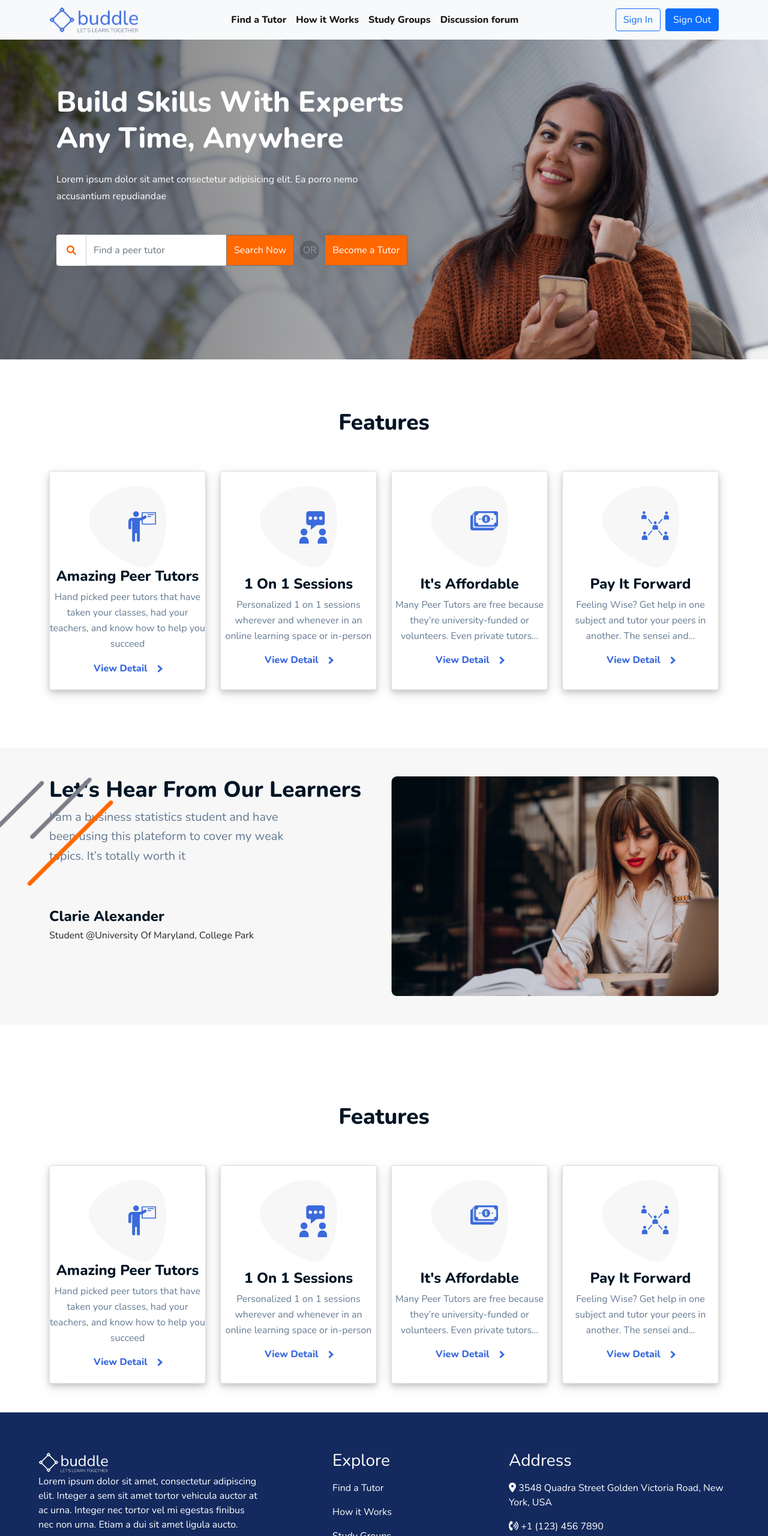
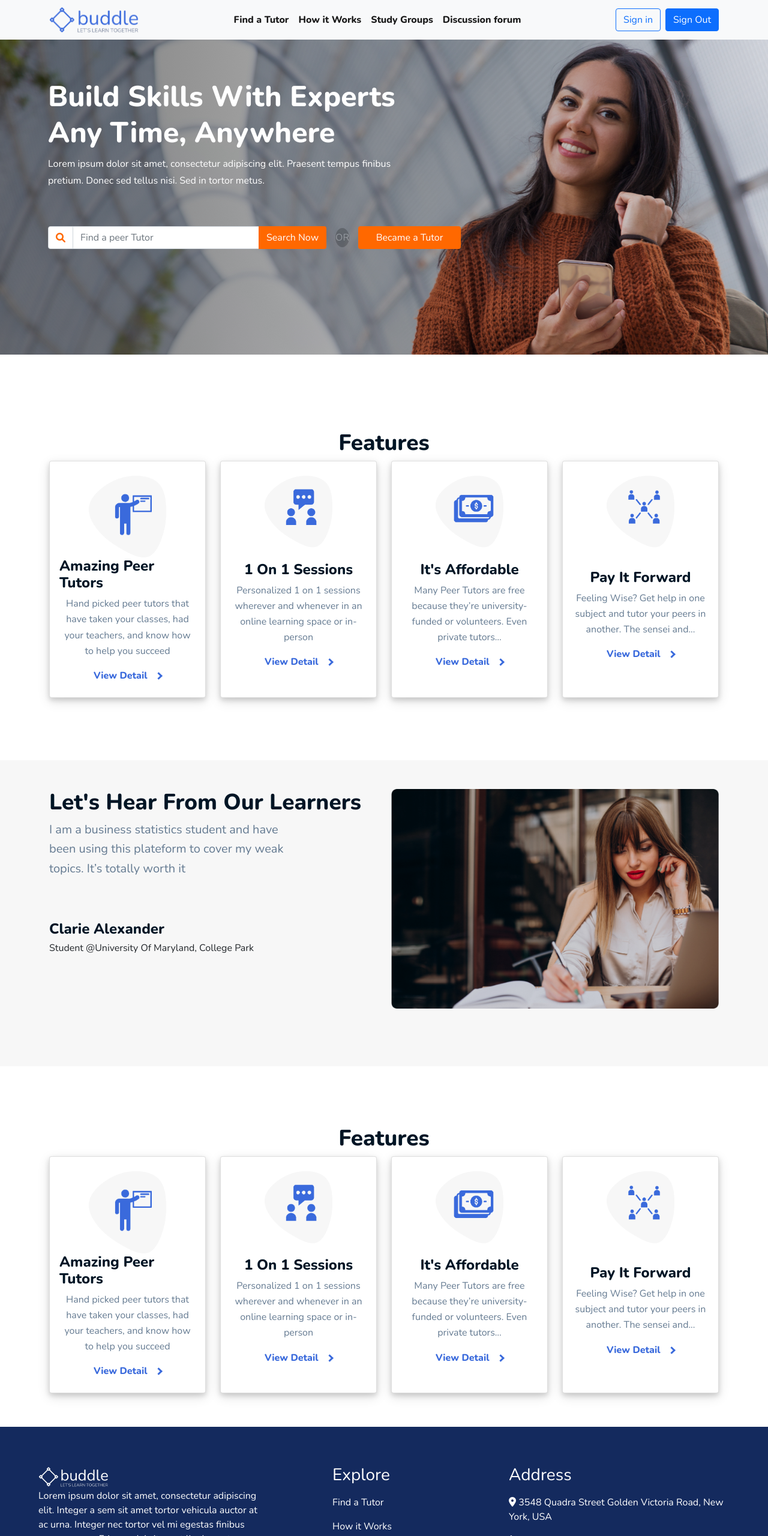
Before and after one commit to nitin-nagar/html-assignment, a plain HTML site: page index.html in a window 1280 px wide. Shown: the top 2560 px of the page at 60% size. Drawn offline with nearby package versions, Linux system fonts and the light colour scheme.

Commit message:
Completed responsive except mobile

```diff
--- a/css/style.css
+++ b/css/style.css
@@ -23,57 +23,34 @@ html {
   line-height: normal;
   color: #001525;
 }
-
-.showcase-info {
-  top: 140px;
-  left: 82px;
-  max-width: 50%;
+.showcase {
+  background: url("../img/head-poster.png") no-repeat center center/cover;
+  position: relative;
+  top: -75px;
+  z-index: -999;
+  width: 100%;
+  height: 600px;
 }
-.showcase-info-heading {
-  font-family: Nunito;
+.showcase-content {
+  width: 60%;
+  padding-top: 140px;
+  padding-left: 80px;
+}
+h1.showcase-heading {
+  width: 90%;
   font-size: 48px;
   font-weight: 800;
-  font-stretch: normal;
-  font-style: normal;
+  color: #fff;
   line-height: 1.25;
-  letter-spacing: normal;
+}
+p.showcase-desc {
+  width: 85%;
+  font-size: 16px;
   color: #fff;
-}
-.showcase-info-para {
-  width: 580px;
-  height: 56px;
-  font-family: Nunito;
-  font-size: 16px;
-  font-weight: normal;
-  font-stretch: normal;
-  font-style: normal;
   line-height: 1.75;
-  letter-spacing: normal;
-  color: #fff;
-  margin: 25px 0;
-}
-.showcase-info-form {
-  width: 95%;
-  margin: 50px 0;
-}
-.showcase-info-form button {
-  background-color: var(--color-orng);
 }
 
-.showcase-info-search {
-  width: 50px;
-  display: flex;
-  justify-content: center;
-  align-items: center;
-  border-top-left-radius: 4px;
-  border-bottom-left-radius: 4px;
-  background-color: #fff;
-}
-.showcase-info-search i {
-  background-color: #fff;
-  color: var(--color-orng);
-}
-.showcase-info #or-container {
+#or-container {
   display: flex;
   justify-content: center;
   align-items: center;
@@ -82,25 +59,26 @@ html {
   background-color: #000;
   opacity: 0.2;
   border-radius: 50%;
-  margin: 10px;
+  margin: 15px;
   color: #fff;
 }
-.features {
-  display: flex;
-  flex-direction: column;
-  justify-content: center;
-  align-items: center;
+.showcase-form {
+  width: 100%;
+  margin-top: 50px;
 }
-.features-heading h1 {
-  margin-top: 80px;
-  font-family: Nunito;
-  font-size: 37px;
-  font-weight: 800;
-  font-stretch: normal;
-  font-style: normal;
-  line-height: normal;
-  letter-spacing: normal;
-  color: #001525;
+.showcase-form button {
+  color: #fff;
+  background-color: var(--color-orng);
+}
+.search-logo {
+  width: 20%;
+}
+.showcase-form span {
+  background-color: #fff;
+  color: var(--color-orng);
+}
+.showcase-form .btn-tutor {
+  width: 35%;
 }
 .card {
   box-shadow: 0 4px 8px 0 rgba(0, 0, 0, 0.15), 0 6px 20px 0 rgba(0, 0, 0, 0.12);
@@ -108,44 +86,25 @@ html {
 .card-img-top {
   width: 50%;
 }
-.card-img-overlay {
-  width: 30%;
-  top: 50px;
-  left: 115px;
-}
+
 .card-body {
   padding: 0;
 }
 .card-body .card-title {
-  font-family: Nunito;
   font-size: 24px;
   font-weight: bold;
-  font-stretch: normal;
-  font-style: normal;
   line-height: 1.17;
-  letter-spacing: normal;
   color: #001525;
-  white-space: nowrap;
 }
 .card-body .card-text {
-  font-family: Nunito;
   font-size: 16px;
-  font-weight: normal;
-  font-stretch: normal;
-  font-style: normal;
   line-height: 1.63;
-  letter-spacing: normal;
   text-align: center;
   color: #647a91;
 }
 .card-body .card-link {
-  font-family: Nunito;
   font-size: 16px;
   font-weight: bold;
-  font-stretch: normal;
-  font-style: normal;
-  line-height: normal;
-  letter-spacing: normal;
   color: #3a6adc;
   text-decoration: none;
 }
@@ -158,7 +117,7 @@ html {
   transform: rotate(-45deg);
   -webkit-transform: rotate(-45deg);
 }
-#testimonials {
+.testimonials {
   background-color: #f7f7f7;
 }
 .testimonial {
@@ -186,18 +145,17 @@ html {
 
   color: #001525;
 }
-#group-background {
-  position: absolute;
-  right: 10%;
+.features {
+  display: flex;
+  flex-direction: column;
+  justify-content: center;
+  align-items: center;
 }
-/* #group-background #reading-girl {
-  z-index: 2;
-  position: relative;
-}  */
-#group-background #three-line {
-  z-index: 3;
-  width: 20%;
-  /* position: absolute; */
+.features-heading h1 {
+  margin-top: 50px;
+  font-size: 37px;
+  font-weight: 800;
+  color: #001525;
 }
 
 .footer {
@@ -250,3 +208,89 @@ hr {
   margin: 25px 0 0 0;
   padding: 0;
 }
+
+/* tablet view  */
+@media screen and (max-width: 768px) {
+  .showcase {
+    height: 400px;
+    top: -50px;
+  }
+  .showcase-content {
+    width: 80%;
+    padding-top: 80px;
+    padding-left: 60px;
+  }
+
+  h1.showcase-heading {
+    font-size: 30px;
+    margin: 20px 0;
+  }
+  p.showcase-desc {
+    font-size: 13px;
+    color: #fff;
+    margin: 10px 0;
+  }
+  #or-container {
+    width: 28px;
+    height: 28px;
+  }
+  .showcase-form {
+    width: 80%;
+    margin-top: 20px;
+    display: flex;
+    flex-direction: column;
+    justify-content: center;
+    align-items: center;
+  }
+  .showcase-form .btn-tutor {
+    width: 60%;
+  }
+
+  .testimonial-heading {
+    padding-top: 20px;
+  }
+  .testimonial-video {
+    margin-top: 50px;
+  }
+  .features-heading h1 {
+    margin-top: 40px;
+  }
+}
+/* Mobile view  */
+@media screen and (max-width: 426px) {
+  .showcase {
+    height: 300px;
+  }
+  .showcase-content {
+    width: 80%;
+    padding-top: 60px;
+    padding-left: 40px;
+  }
+  h1.showcase-heading {
+    font-size: 20px;
+    margin: 10px 0;
+  }
+  p.showcase-desc {
+    font-size: 10px;
+    color: #fff;
+  }
+  #or-container {
+    width: 25px;
+    height: 25px;
+  }
+  .showcase-form {
+    width: 100%;
+  }
+  .showcase-form input {
+    width: 10%;
+  }
+  .showcase-form button {
+    width: 10%;
+  }
+  .showcase-form .btn-tutor {
+    width: 60%;
+  }
+  .features-heading h1 {
+    margin-top: 20px;
+  }
+}
--- a/index.html
+++ b/index.html
@@ -25,8 +25,42 @@
     <header>
         <nav class="navbar navbar-expand-lg navbar-light bg-light">
             <div class="container">
+                <a class="navbar-brand p-0 m-0" href="#">
+                    <img width="150px" src="img/buddle-logo.png" alt="">
+                </a>
+                <button class="navbar-toggler" type="button" data-bs-toggle="collapse"
+                    data-bs-target="#navbarSupportedContent" aria-controls="navbarSupportedContent"
+                    aria-expanded="false" aria-label="Toggle navigation">
+                    <span class="navbar-toggler-icon"></span>
+                </button>
+                <div class="collapse navbar-collapse " id="navbarSupportedContent">
+                    <ul class="navbar-nav  ms-auto me-0 mb-2 mb-lg-0">
+                        <li class="nav-item">
+                            <a class="nav-link active" aria-current="page" href="#">Find a Tutor</a>
+                        </li>
+                        <li class="nav-item">
+                            <a class="nav-link active" aria-current="page" href="#">How it Works</a>
+                        </li>
+                        <li class="nav-item">
+                            <a class="nav-link active" aria-current="page" href="#">Study Groups</a>
+                        </li>
+                        <li class="nav-item">
+                            <a class="nav-link active" aria-current="page" href="#">Discussion forum</a>
+                        </li>
 
-                <!-- <span class="navbar-toggler-icon float-start"></span> -->
+                    </ul>
+                    <div class="d-flex  ms-auto me-0">
+
+                        <button class="btn btn-outline-primary me-2" type="submit">Sign in</button>
+                        <button class="btn btn-primary" type="submit">Sign Out</button>
+                    </div>
+                </div>
+            </div>
+        </nav>
+        <!-- <nav class="navbar navbar-expand-lg navbar-light bg-light">
+            <div class="container">
+
+
                 <a class="navbar-brand p-0 m-0" href="#">
                     <img width="150px" src="img/buddle-logo.png" alt="">
                 </a>
@@ -69,8 +103,30 @@
                 </div>
 
             </div>
-        </nav>
-        <div id="showcase">
+        </nav> -->
+        <div class="showcase">
+            <!-- <div class="showcase-img"><img class="img-fluid top-0" src="img/head-poster.png" alt=""></div> -->
+            <div class="showcase-content">
+                <h1 class="showcase-heading mb-2">Build Skills With Experts Any Time, Anywhere</h1>
+                <p class="showcase-desc mt-2">Lorem ipsum dolor sit amet, consectetur adipiscing elit. Praesent tempus
+                    finibus pretium. Donec sed tellus nisi. Sed in tortor metus.
+                </p>
+
+                <div class="showcase-form mb-3 center flex-row">
+                    <div class="input-group ">
+
+                        <span class="input-group-text" id="addon-wrapping"><i class="fas fa-search"></i></span>
+                        <input type="text" class="form-control" placeholder="Find a peer Tutor"
+                            aria-describedby="button-addon2">
+                        <button class="btn" type="button" id="button-addon2">Search Now</button>
+                    </div>
+                    <div id="or-container">OR</div>
+                    <button class="btn btn-tutor" type="button" id="button-addon2">Became a Tutor</button>
+                </div>
+
+            </div>
+        </div>
+        <!-- <div id="showcase">
             <img class="img-fluid showcase-img position-relative" src="img/head-poster.png" alt="">
             <div class="container showcase-info position-absolute">
                 <h1 class="showcase-info-heading ">Build Skills With Experts Any Time,
@@ -90,19 +146,18 @@
                     <button class="btn btn-secondary" type="button">Become a Tutor</button>
                 </div>
             </div>
-        </div>
+        </div> -->
     </header>
     <section class="features">
         <div class="features-heading">
             <h1>Features</h1>
         </div>
-        <div class="container my-lg-5">
+        <div class="container mb-5">
             <div class="row row-cols-1 row-cols-md-4 ">
-                <div class="col ">
-                    <div class="card h-100 center py-4">
-                        <img src="img/path.png" class="card-img-top" alt="...">
-                        <img src="img/teacher.png" class="card-img-overlay" alt="...">
-                        <div class="card-body center">
+                <div class="col-12 col-md-6 col-lg-3 mb-2 ">
+                    <div class="card h-100 center py-4 ">
+                        <img src="img/feature-teacher.png" class="card-img-top" alt="...">
+                        <div class="card-body center px-3">
                             <h5 class="card-title">Amazing Peer Tutors</h5>
                             <p class="card-text">Hand picked peer tutors that have taken your classes, had your
                                 teachers, and know how to help you succeed</p>
@@ -110,10 +165,9 @@
                         </div>
                     </div>
                 </div>
-                <div class="col ">
-                    <div class="card h-100 center py-4">
-                        <img src="img/path.png" class="card-img-top" alt="...">
-                        <img src="img/conversation.png " class=" card-img-overlay" alt="...">
+                <div class="col-12 col-md-6 col-lg-3 mb-2">
+                    <div class="card h-100 center  py-4 px-3">
+                        <img src="img/feature-conversation.png " class=" card-img-top" alt="...">
                         <div class="card-body center">
                             <h5 class="card-title">1 On 1 Sessions</h5>
                             <p class="card-text">Personalized 1 on 1 sessions wherever and whenever in an online
@@ -122,12 +176,11 @@
                         </div>
                     </div>
                 </div>
-                <div class="col ">
-                    <div class="card h-100 center py-4">
+                <div class="col-12 col-md-6 col-lg-3 mb-2">
+                    <div class="card h-100 center py-4 px-3">
 
 
-                        <img src="img/path.png" class="card-img-top" alt="...">
-                        <img src="img/money.png" class="card-img-overlay" alt="...">
+                        <img src="img/feature-money.png" class="card-img-top" alt="...">
 
                         <div class="card-body center">
                             <h5 class="card-title">It's Affordable</h5>
@@ -137,10 +190,9 @@
                         </div>
                     </div>
                 </div>
-                <div class="col ">
-                    <div class="card h-100 center py-4">
-                        <img src="img/path.png" class="card-img-top" alt="...">
-                        <img src="img/connecting-people.png" class="card-img-overlay" alt="...">
+                <div class="col-12  col-md-6 col-lg-3 mb-2">
+                    <div class="card h-100 center py-4 px-3">
+                        <img src="img/feature-connecting.png" class="card-img-top" alt="...">
                         <div class="card-body center">
                             <h5 class="card-title">Pay It Forward</h5>
                             <p class="card-text">Feeling Wise? Get help in one subject and tutor your peers in another.
@@ -152,25 +204,23 @@
             </div>
         </div>
     </section>
-    <section id="testimonials">
+    <section class="testimonials ">
         <div class="container my-lg-5 py-lg-5">
             <div class="row testimonial">
-                <div class="col-6">
-                    <h1>Let's Hear From Our Learners</h1>
-                    <p>I am a business statistics student and have been using this plateform to cover my weak topics.
+                <div class="col-12 col-lg-6">
+                    <h1 class="testimonial-heading">Let's Hear From Our Learners</h1>
+                    <p class="testimonial-desc">I am a business statistics student and have been using this plateform to
+                        cover my weak topics.
                         It’s totally worth it
                     </p>
                     <h5>Clarie Alexander</h5>
                     <h6><span>Student</span> @University Of Maryland, College Park</h6>
                 </div>
-                <div class="col-6">
+                <div class="col-12 col-lg-6 testimonial-video mb-5">
                     <img id="reading-girl" class="img-fluid" src="img/reading-girl.png" alt="">
 
                 </div>
-                <div id="group-background">
 
-                    <img id="three-line" src="img/group-background.png" alt="">
-                </div>
             </div>
         </div>
     </section>
@@ -178,13 +228,12 @@
         <div class="features-heading">
             <h1>Features</h1>
         </div>
-        <div class="container my-lg-5">
+        <div class="container mb-5">
             <div class="row row-cols-1 row-cols-md-4 ">
-                <div class="col ">
-                    <div class="card h-100 center py-4">
-                        <img src="img/path.png" class="card-img-top" alt="...">
-                        <img src="img/teacher.png" class="card-img-overlay" alt="...">
-                        <div class="card-body center">
+                <div class="col-12 col-md-6 col-lg-3 mb-2 ">
+                    <div class="card h-100 center py-4 ">
+                        <img src="img/feature-teacher.png" class="card-img-top" alt="...">
+                        <div class="card-body center px-3">
                             <h5 class="card-title">Amazing Peer Tutors</h5>
                             <p class="card-text">Hand picked peer tutors that have taken your classes, had your
                                 teachers, and know how to help you succeed</p>
@@ -192,10 +241,9 @@
                         </div>
                     </div>
                 </div>
-                <div class="col ">
-                    <div class="card h-100 center py-4">
-                        <img src="img/path.png" class="card-img-top" alt="...">
-                        <img src="img/conversation.png " class=" card-img-overlay" alt="...">
+                <div class="col-12 col-md-6 col-lg-3 mb-2">
+                    <div class="card h-100 center  py-4 px-3">
+                        <img src="img/feature-conversation.png " class=" card-img-top" alt="...">
                         <div class="card-body center">
                             <h5 class="card-title">1 On 1 Sessions</h5>
                             <p class="card-text">Personalized 1 on 1 sessions wherever and whenever in an online
@@ -204,12 +252,11 @@
                         </div>
                     </div>
                 </div>
-                <div class="col ">
-                    <div class="card h-100 center py-4">
+                <div class="col-12 col-md-6 col-lg-3 mb-2">
+                    <div class="card h-100 center py-4 px-3">
 
 
-                        <img src="img/path.png" class="card-img-top" alt="...">
-                        <img src="img/money.png" class="card-img-overlay" alt="...">
+                        <img src="img/feature-money.png" class="card-img-top" alt="...">
 
                         <div class="card-body center">
                             <h5 class="card-title">It's Affordable</h5>
@@ -219,10 +266,9 @@
                         </div>
                     </div>
                 </div>
-                <div class="col ">
-                    <div class="card h-100 center py-4">
-                        <img src="img/path.png" class="card-img-top" alt="...">
-                        <img src="img/connecting-people.png" class="card-img-overlay" alt="...">
+                <div class="col-12  col-md-6 col-lg-3 mb-2">
+                    <div class="card h-100 center py-4 px-3">
+                        <img src="img/feature-connecting.png" class="card-img-top" alt="...">
                         <div class="card-body center">
                             <h5 class="card-title">Pay It Forward</h5>
                             <p class="card-text">Feeling Wise? Get help in one subject and tutor your peers in another.
@@ -237,7 +283,7 @@
     <footer>
         <div class="container-fluid footer">
             <div class="row footer-top">
-                <div class="col-5 footer-info">
+                <div class="col-lg-5 footer-info">
                     <img src="img/buddle-logo1.png" alt="">
                     <p>
                         Lorem ipsum dolor sit amet, consectetur adipiscing elit. Integer a sem sit amet tortor vehicula
@@ -259,7 +305,7 @@
                         </div>
                     </div>
                 </div>
-                <div class="col-3 footer-menu">
+                <div class="col-lg-3 footer-menu">
                     <h3>Explore</h3>
                     <ul>
                         <li><a href="#">Find a Tutor</a></li>
@@ -267,7 +313,7 @@
                         <li><a href="#">Study Groups</a></li>
                     </ul>
                 </div>
-                <div class="col-4 footer-address">
+                <div class="col-lg-4 footer-address">
                     <h3>Address</h3>
                     <ul>
                         <li><i class="fas fa-map-marker-alt"></i> 3548 Quadra Street Golden Victoria Road, New York, USA
```
Also changed, not shown: img/connecting-people.png (deleted), img/conversation.png (deleted), img/feature-connecting.png (added), img/feature-conversation.png (added), img/feature-money.png (added), img/feature-teacher.png (added), img/money.png (deleted), img/path.png (deleted), img/teacher.png (deleted).
